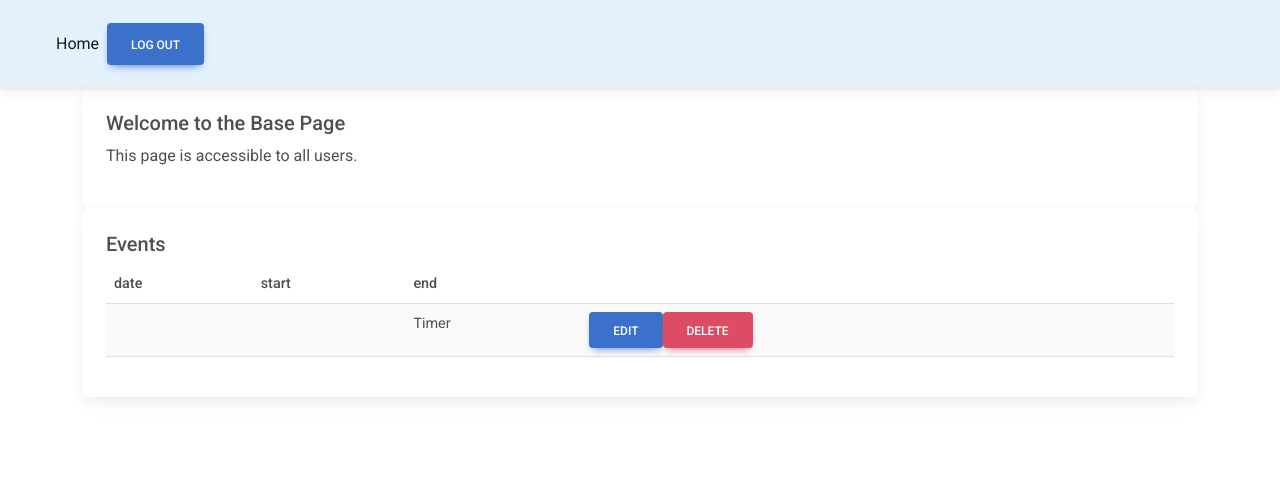
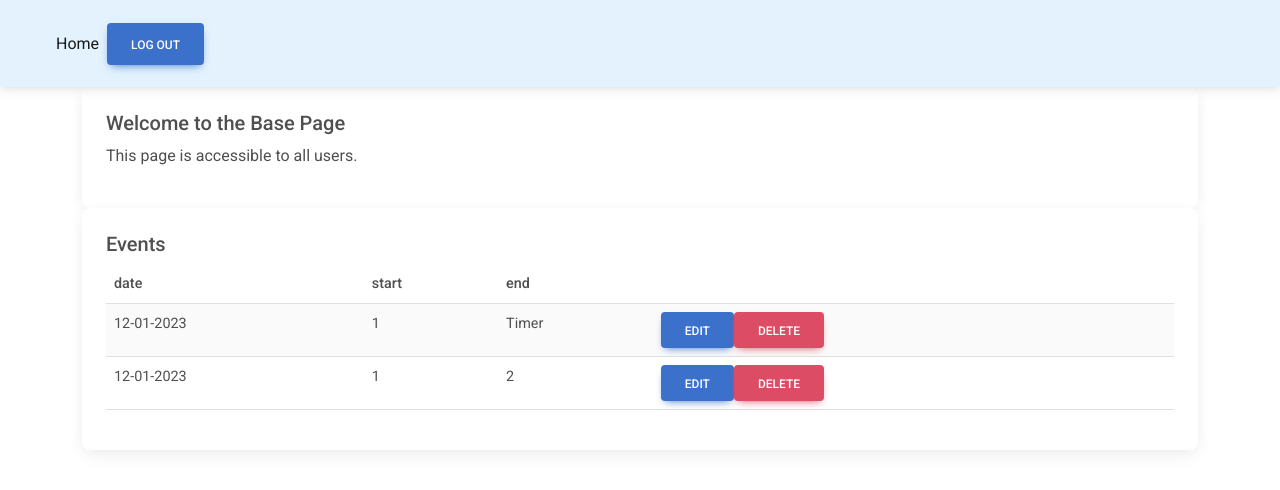
Before and after one commit to Wolk9/kiku, a React (Create React App) app: page /base in a window 1280 px wide. Shown: the top 490 px of the page. Built offline with nearby package versions, Linux system fonts and the light colour scheme; no server answers; the database is empty; sample sign-in values are in the browser's storage.

Commit message:
EventList

```diff
--- a/src/App.js
+++ b/src/App.js
@@ -31,7 +31,7 @@ const PopUp = (props) => {
       <MDBModalDialog centered>
         <MDBModalContent>
           <MDBModalHeader>
-            <MDBModalTitle>{title ? title : ""}</MDBModalTitle>
+            <MDBModalTitle>{title ? title : "no title"}</MDBModalTitle>
             <MDBBtn
               className="btn-close"
               color="none"
@@ -68,7 +68,7 @@ const App = () => {
     return () => unsubscribe();
   }, []);
 
-
+  //console.log(user.uid, user.email);
 
   const isAdmin = user && user.email === "martin.de.bes@me.com";
 
@@ -123,6 +123,7 @@ const App = () => {
                   setPopUpTitle={setPopUpTitle}
                 />
                 <BasePage
+                  user={user}
                   admin={isAdmin}
                   showPopUp={showPopUp}
                   setShowPopUp={setShowPopUp}
--- a/src/components/EventList.js
+++ b/src/components/EventList.js
@@ -9,6 +9,7 @@ import {
   MDBTableBody,
   MDBTableHead,
 } from "mdb-react-ui-kit";
+import { UserUtils } from "./helpers";
 
 const Timer = () => {
   return <>Timer</>;
@@ -32,6 +33,14 @@ const EventRow = (props) => {
 };
 
 const EventList = (props) => {
+  const { user } = props;
+  let userEvents = [
+    { id: 1, start: 1, date: "12-01-2023" },
+    { id: 2, start: 1, date: "12-01-2023", end: 2 },
+  ];
+
+  console.log(UserUtils.getUserData(user.uid));
+
   return (
     <>
       <MDBContainer breakpoint="lg">
@@ -49,7 +58,14 @@ const EventList = (props) => {
                 </tr>
               </MDBTableHead>
               <MDBTableBody>
-                <EventRow />
+                {userEvents.map((singleEvent) => (
+                  <EventRow
+                    key={singleEvent.id}
+                    date={singleEvent.date}
+                    start={singleEvent.start}
+                    end={singleEvent.end}
+                  />
+                ))}
               </MDBTableBody>
             </MDBTable>
           </MDBCardBody>
--- a/src/components/NavBar.js
+++ b/src/components/NavBar.js
@@ -65,7 +65,9 @@ export const NavBar = (props) => {
                 </MDBNavbarItem>
                 {admin === true ? (
                   <MDBNavbarItem>
-                    <MDBNavbarLink href="users">Users</MDBNavbarLink>
+                    <MDBNavbarLink aria-current="page" href="users">
+                      Users
+                    </MDBNavbarLink>
                   </MDBNavbarItem>
                 ) : (
                   <></>
--- a/src/pages/BasePage.js
+++ b/src/pages/BasePage.js
@@ -17,6 +17,7 @@ const BasePage = (props) => {
     setPopUpBody,
     popUpTitle,
     setPopUpTitle,
+    user,
   } = props;
 
   console.log("Adminpage admin:", admin);
@@ -33,7 +34,7 @@ const BasePage = (props) => {
         </MDBCard>
       </MDBContainer>
 
-      <EventList />
+      <EventList user={user} />
     </div>
   );
 };
```
Also changed, not shown: src/components/helpers.js (+16 -1 lines).
